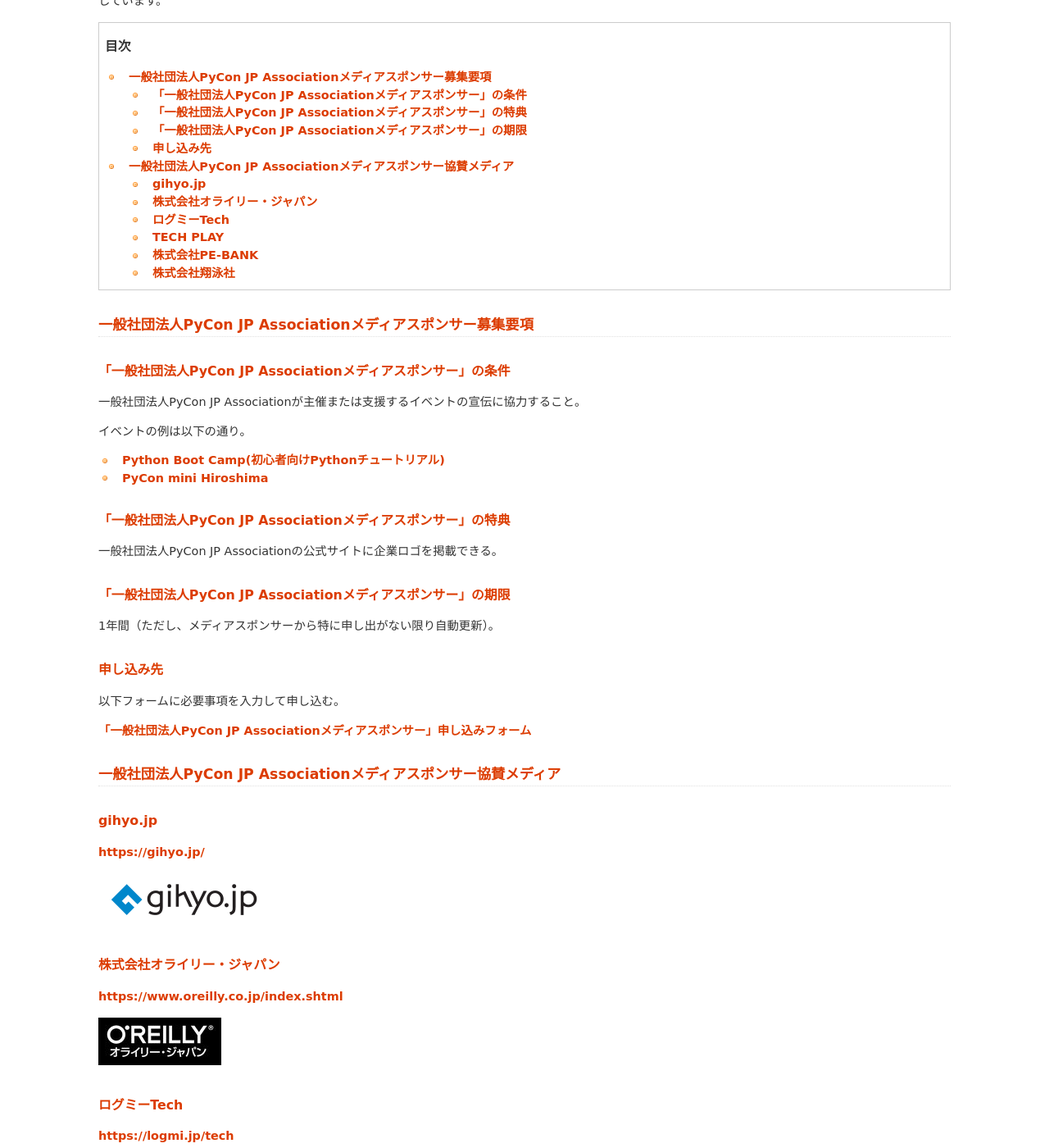
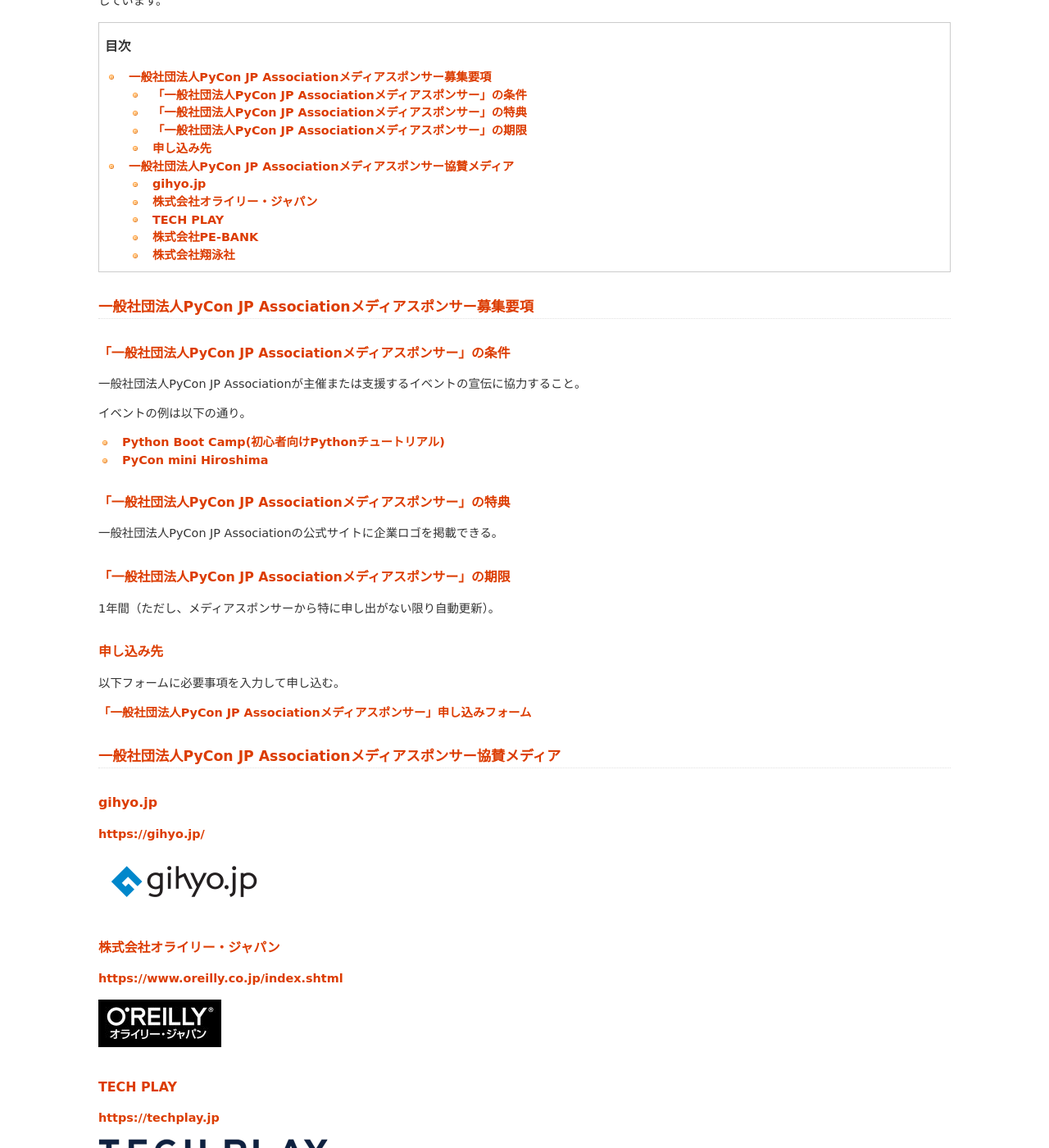
Before and after one commit to pyconjp/www.pycon.jp, a Sphinx documentation site: the page built from source/sponsor/media.md, in a window 1280 px wide and 1400 px high, scrolled down 249 px. Shown: the whole window at 82% size. Built offline with Sphinx 7.4.7, drawn with Linux system fonts in a browser that asks for light colours.

Commit message:
ISSHA-3271 update media sponsers

````diff
--- a/source/sponsor/media.md
+++ b/source/sponsor/media.md
@@ -53,15 +53,6 @@
 :target: https://www.oreilly.co.jp/index.shtml
 ```
 
-### ログミーTech
-
-<https://logmi.jp/tech>
-
-```{image} /_static/sponsor/media/logos/logmi-tech.png
-:alt: ログミーTech
-:target: https://logmi.jp/tech
-```
-
 ### TECH PLAY
 
 <https://techplay.jp>
````
Also changed, not shown: source/_static/sponsor/media/logos/logmi-tech.png (deleted).
